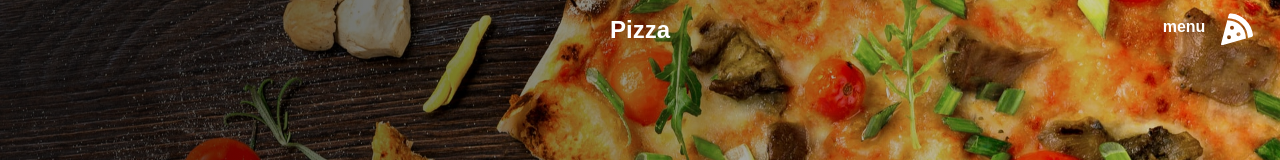
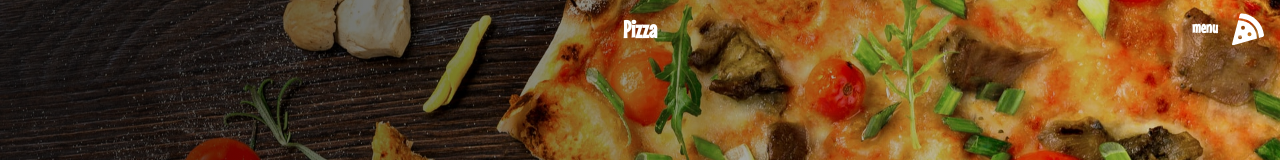
Before and after one commit to shahiiin/Food-website, a React (Create React App) app: page / in a window 1280 px wide. Shown: the top 160 px of the page. Built offline with nearby package versions, Linux system fonts and the light colour scheme.

Commit message:
add font is sucssesfully

```diff
--- a/public/index.html
+++ b/public/index.html
@@ -24,7 +24,9 @@
       work correctly both with client-side routing and a non-root public URL.
       Learn how to configure a non-root public URL by running `npm run build`.
     -->
-
+    <link rel="preconnect" href="https://fonts.googleapis.com">
+<link rel="preconnect" href="https://fonts.gstatic.com" crossorigin>
+<link href="https://fonts.googleapis.com/css2?family=Mouse+Memoirs&family=Oswald:wght@300&display=swap" rel="stylesheet">
     <title>React App</title>
   </head>
   <body>
--- a/src/globalStyle.js
+++ b/src/globalStyle.js
@@ -6,7 +6,8 @@
     box-sizing: border-box;
     margin:0;
     padding: 0;
-    font-family: 'Kanit', sans-serif;
+    font-family: 'Mouse Memoirs', sans-serif;
+
 
   }
 `;
```
